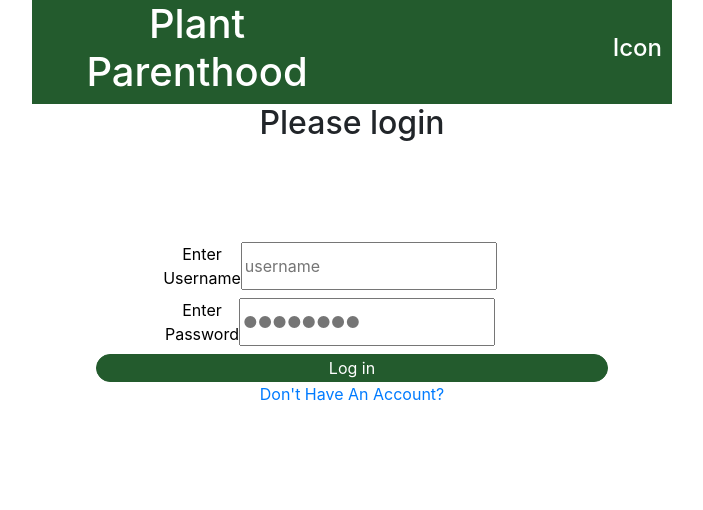
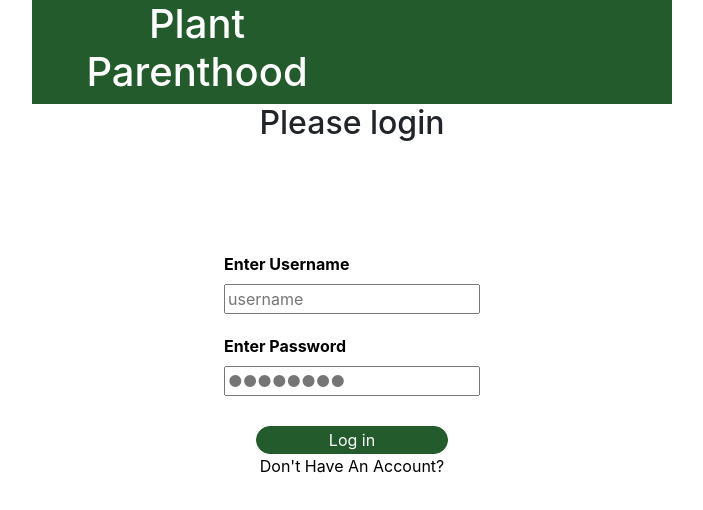
Before and after one commit to Build-weekWMyPlants/Front-end, a React (Create React App) app in the folder front-end/: page /login in a window 1280 px wide. Shown: the top 510 px of the page, without its empty margins (288-991 px from the left). Built offline with nearby package versions, Linux system fonts and the light colour scheme.

Commit message:
started userprofile styling

```diff
--- /dev/null
+++ b/front-end/src/components/LoginForm.css
@@ -0,0 +1,3 @@
+.signUpLink{
+    color: black;
+}
--- a/front-end/src/components/LoginForm.js
+++ b/front-end/src/components/LoginForm.js
@@ -6,6 +6,7 @@ import { withFormik, Form, Field } from "formik";
 import * as Yup from "yup";
 import styled from "styled-components";
 import { Link } from "react-router-dom";
+import "./LoginForm.css";
 
 const MainCont = styled.div`
   width: 50%;
@@ -17,15 +18,25 @@ const StyledForm = styled.div`
   align-items: center;
   margin: 100px auto;
 `;
+const StyledDiv = styled.div`
+    display: flex;
+    flex-direction: column;
+    justify-content: flex-end;
+    margin: 0 auto;
+    margin-bottom: 20px;
+`;
 const StyledEntry = styled.label`
   color: black;
+  font-weight: bold;
 `;
 const StyledResults = styled.div`
   display: flex;
   flex-direction: column;
   align-items: center;
 `;
-
+const FormDiv = styled.div`
+    margin: 10px 0;
+`;
 const NavStyle = styled.nav`
   display: flex;
   align-items: center;
@@ -37,18 +48,11 @@ const H1Style = styled.h1`
   padding-left: 10px;
   color: white;
 `;
-const H4Style = styled.h4`
-  width: 50%;
-  display: flex;
-  justify-content: flex-end;
-  padding-right: 10px;
-  color: white;
-`;
 const StyledButton = styled.button`
   background-color: #235b2d;
   border: 1px solid #235b2d;
   color: white;
-  width: 80%;
+  width: 30%;
   margin: 30 0;
   border-radius: 20px;
 `;
@@ -107,32 +111,32 @@ const NewUser = ({ values, errors, touched, status, login}) => {
     <MainCont>
       <NavStyle>
         <H1Style>Plant Parenthood</H1Style>
-        <H4Style>Icon</H4Style>
       </NavStyle>
       <div>
         <h2>{loggedIn ? "Logged in" : "Please login"}</h2>
       </div>
       <Form >
         <StyledForm>
-          <div>
+            <StyledDiv>
+          <FormDiv>
             <StyledEntry>
               Enter Username
+              </StyledEntry>
               <Field
                 className="input-box"
                 type="text"
                 name="username"
                 value={values.username}
                 placeholder="username"
-
               />
               {touched.username && errors.username && (
                 <p className="error">{errors.username}</p>
               )}
-            </StyledEntry>
-          </div>
-          <div>
+            </FormDiv>
+            <FormDiv>
             <StyledEntry>
               Enter Password
+            </StyledEntry>
               <Field
                 className="input-box"
                 type="password"
@@ -143,11 +147,11 @@ const NewUser = ({ values, errors, touched, status, login}) => {
               {touched.password && errors.password && (
                 <p className="error">{errors.password}</p>
               )}
-            </StyledEntry>
-          </div>
+          </FormDiv>
+          </StyledDiv>
           <StyledButton type="submit">Log in</StyledButton>
           {/* <StyledButton onClick={logOut}>Log out</StyledButton> */}
-          <Link to="/sign-up">Don't Have An Account?</Link>
+          <Link to="/sign-up" className='signUpLink'>Don't Have An Account?</Link>
         </StyledForm>
       </Form>
     </MainCont>
--- a/front-end/src/components/SignUpForm.css
+++ b/front-end/src/components/SignUpForm.css
@@ -2,6 +2,6 @@
     margin-left: 15px;
     border: 1px solid blue;
 } */
-.AccountLink{
+.accountLink{
     color: black;
 }
--- a/front-end/src/components/SignUpForm.js
+++ b/front-end/src/components/SignUpForm.js
@@ -53,13 +53,6 @@ const H2Styled = styled.h2`
 const H3Styled = styled.h3`
     font-size: 25px;
     margin-top: 20px;
-`;
-const H4Style = styled.h4`
-  width: 50%;
-  display: flex;
-  justify-content: flex-end;
-  padding-right: 10px;
-  color: white;
 `;
 const StyledButton = styled.button`
   background-color: #235b2d;
@@ -127,7 +120,7 @@ const NewUser = ({ history, signUp, values, errors, touched, status }) => {
                         </FormDiv>
                     </StyledDiv>
                     <StyledButton>Next</StyledButton>
-                    <Link className='AccountLink'>Already Have An Account?</Link>
+                    <Link to='/login' className='accountLink'>Already Have An Account?</Link>
                 </StyledForm>
             </Form>
         </MainCont>
--- /dev/null
+++ b/front-end/src/components/UserProfile.css
@@ -0,0 +1,4 @@
+.plantImage{
+    height: 300px;
+    width: 300px;
+}
--- a/front-end/src/components/UserProfile.js
+++ b/front-end/src/components/UserProfile.js
@@ -3,6 +3,7 @@ import styled from "styled-components";
 import axios from 'axios';
 import { FaUserCircle } from 'react-icons/fa';
 import plant from '../images/placeholder-plant.jpg';
+import './UserProfile.css';
 
 const NavStyle = styled.nav`
     display: flex;
@@ -10,14 +11,12 @@ const NavStyle = styled.nav`
     background-color: #235B2D;
     height: 7vh;
 `;
-
 const H1Style = styled.h1`
     width: 50%;
     display: flex;
     padding-left: 10px;
     color: white;
 `;
-
 const H4Style = styled.h4`
     width: 50%;
     display: flex;
@@ -25,7 +24,30 @@ const H4Style = styled.h4`
     padding-right: 10px;
     color: white;
 `;
-
+const UpdateButton = styled.button`
+    background-color: #2D6476;
+    border: 1px solid #2D6476;
+    color: white;
+    width: 20%;
+    margin: 20px auto;
+    border-radius: 5px;
+`;
+const SaveButton = styled.button`
+    background-color: #235b2d;
+    border: 1px solid #235b2d;
+    color: white;
+    border-radius: 5px;
+    width: 25%;
+    margin: 5px auto;
+`;
+const LogOutButton = styled.button`
+    background-color: white;
+    border: 1px solid #235b2d;
+    color: #235b2d;
+    border-radius: 5px;
+    width: 25%;
+    margin: 5px auto;
+`;
 const MainContain = styled.div`
     height: 93vh;
     width: 900px;
@@ -33,12 +55,16 @@ const MainContain = styled.div`
     display: flex;
     flex-direction: column;
     justify-content: center;
-    border: 2px solid red;
+`;
+const StyledDiv = styled.div`
+    display: flex;
+    flex-direction: column;
 `;
 const ImgPlaceholder = styled.img`
     width: 30%;
     display: flex;
     margin: 0 auto;
+    border-radius: 150px;
 `;
 
 const UserProfile = () => {
@@ -63,20 +89,22 @@ const UserProfile = () => {
                 <H4Style><FaUserCircle /></H4Style>
             </NavStyle>
             <MainContain>
-                <ImgPlaceholder src={plant} />
-                <button>Update Photo</button>
-                <div>
+                <StyledDiv>
+                <ImgPlaceholder className='plantImage' src={plant} />
+                <UpdateButton>Update Photo</UpdateButton>
+                </StyledDiv>
+                <StyledDiv>
                     <h4>Username</h4>
                     <p>This is the Username placeholder</p>
-                </div>
-                <div>
+                </StyledDiv>
+                <StyledDiv>
                     <h4>Password</h4>
                     <p>This is the Password placeholder</p>
-                </div>
-                <div>
-                    <button>Save Changes</button>
-                    <button>Log out</button>
-                </div>
+                </StyledDiv>
+                <StyledDiv>
+                    <SaveButton>Save Changes</SaveButton>
+                    <LogOutButton>Log out</LogOutButton>
+                </StyledDiv>
             </MainContain>
         </div>
     );
```
